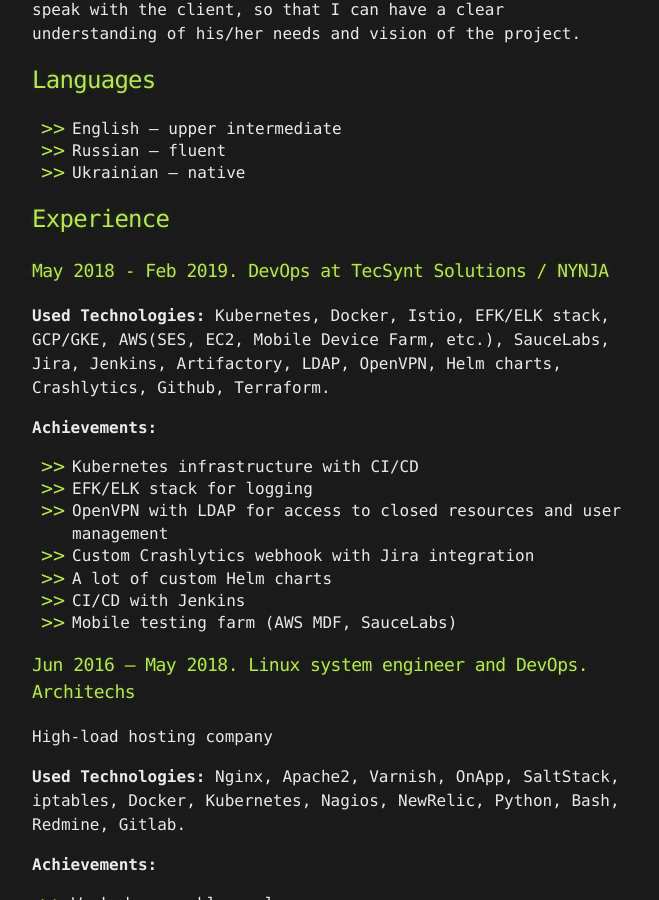
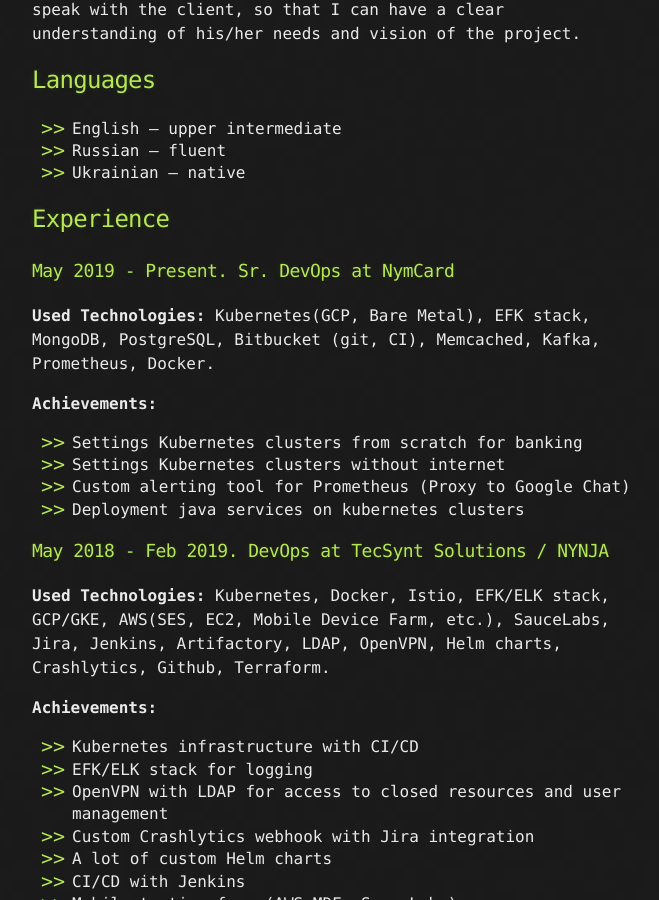
Before and after one commit to ivanovUA/ivanovua.github.io, a Jekyll site: the page built from index.md, in a window 1280 px wide and 900 px high, scrolled down 635 px. Shown: the whole window, without its empty margins (308-967 px from the left). Built offline with Jekyll 4.4.1, drawn with Linux system fonts in a browser that asks for light colours.

Commit message:
new update

```diff
--- a/index.md
+++ b/index.md
@@ -17,6 +17,17 @@ In my work experience below you'll find over 6 year of Unix and Linux system adm
   * Ukrainian — native
 
 ## Experience
+
+### May 2019 - Present. Sr. DevOps at NymCard
+
+**Used Technologies:** Kubernetes(GCP, Bare Metal), EFK stack, MongoDB,
+PostgreSQL, Bitbucket (git, CI), Memcached, Kafka, Prometheus, Docker.
+
+**Achievements:**
+ * Settings Kubernetes clusters from scratch for banking
+ * Settings Kubernetes clusters without internet
+ * Custom alerting tool for Prometheus (Proxy to Google Chat)
+ * Deployment java services on kubernetes clusters
 
 ### May 2018 - Feb 2019. DevOps at TecSynt Solutions / NYNJA
 
```
